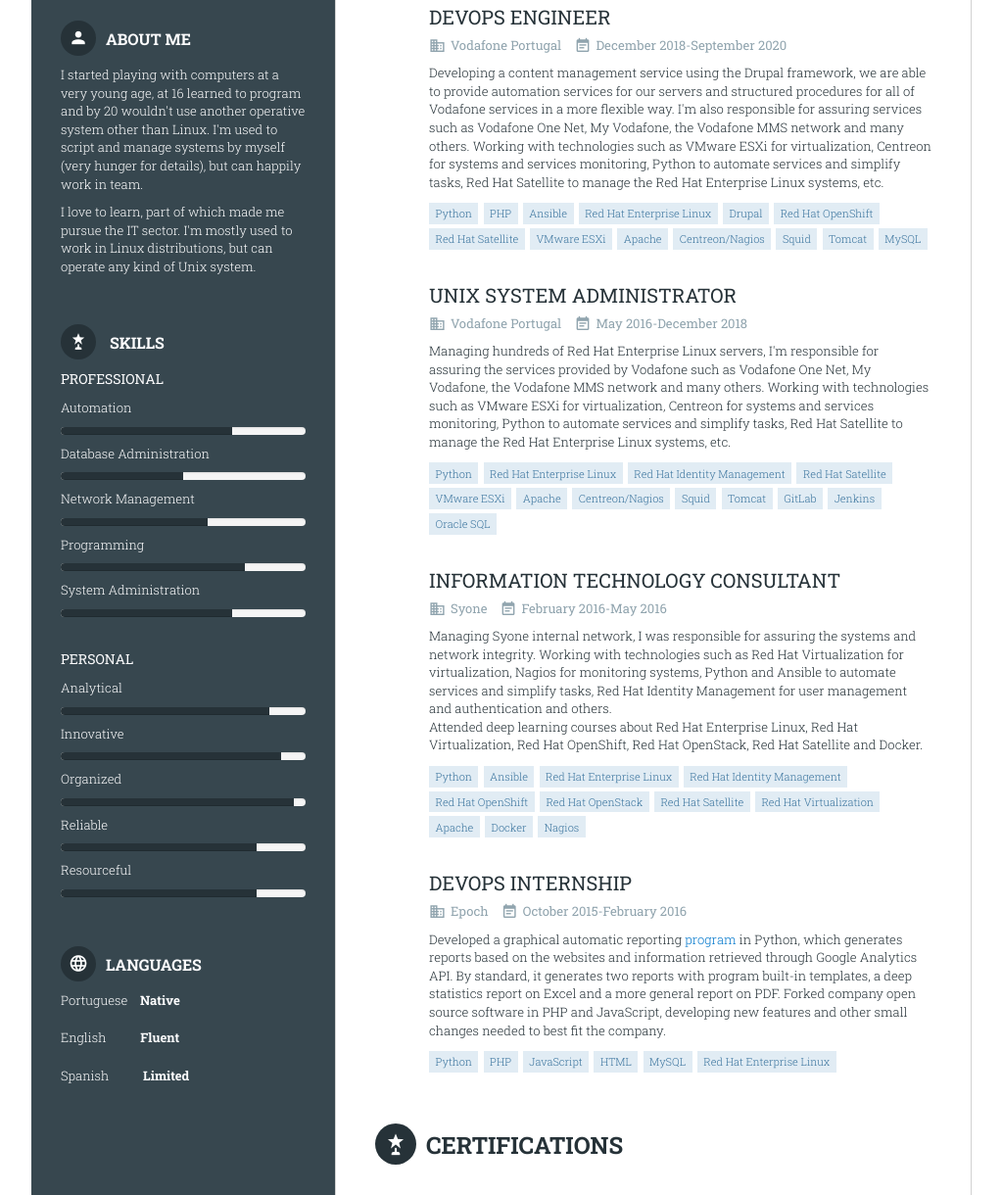
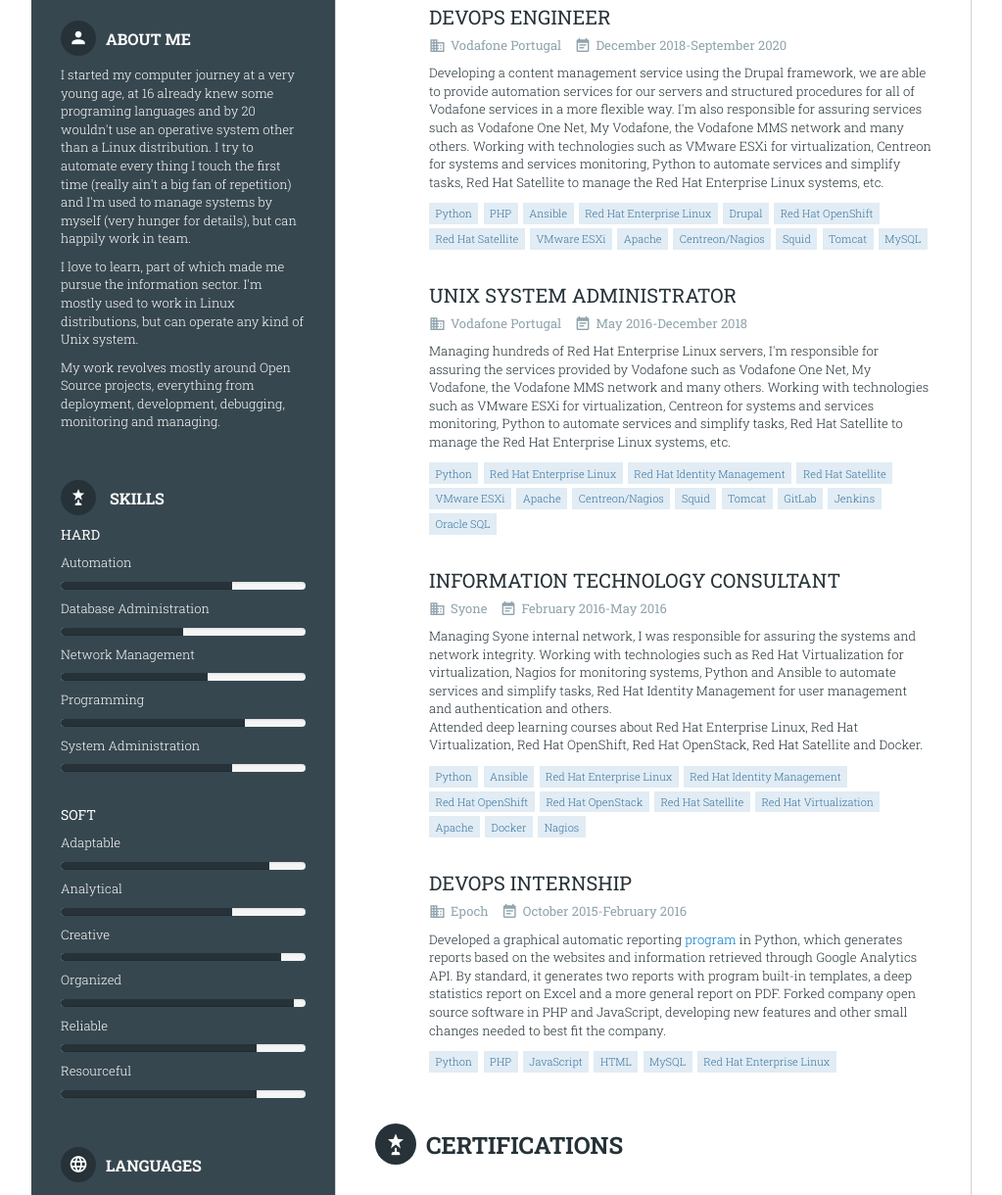
Before and after one commit to fmmsc/resume, a plain HTML site: page homepage.html in a window 1280 px wide. Shown: the part 404-1624 px from the top of the page at 98% size, without its empty margins (128-1151 px from the left). Drawn offline with Linux system fonts and the light colour scheme; a script that the page names is missing; a web font is replaced by a local one.

Commit message:
Update homepage.html

```diff
--- a/homepage.html
+++ b/homepage.html
@@ -54,8 +54,9 @@
 							<i class="mdi mdi-account nino-icon"></i>About Me
 						</h2>
 						<div class="nino-sectionContent">
-							<p>I started playing with computers at a very young age, at 16 learned to program and by 20 wouldn't use another operative system other than Linux. I'm used to script and manage systems by myself (very hunger for details), but can happily work in team.</p>
-							<p>I love to learn, part of which made me pursue the IT sector. I'm mostly used to work in Linux distributions, but can operate any kind of Unix system.</p>
+							<p>I started my computer journey at a very young age, at 16 already knew some programing languages and by 20 wouldn't use an operative system other than a Linux distribution. I try to automate every thing I touch the first time (really ain't a big fan of repetition) and I'm used to manage systems by myself (very hunger for details), but can happily work in team.</p>
+							<p>I love to learn, part of which made me pursue the information sector. I'm mostly used to work in Linux distributions, but can operate any kind of Unix system.</p>
+							<p>My work revolves mostly around Open Source projects, everything from deployment, development, debugging, monitoring and managing.</p>
 						</div>
 					</section>
 					<section class="nino-mySkill col-md-12 col-sm-6 col-xs-12">
@@ -64,13 +65,13 @@
 							Skills
 						</h2>
 						<ul class="nino-listWithIcon">
-							<h5 class="nino-articleTitle">Professional</h5>
+							<h5 class="nino-articleTitle">Hard</h5>
 							<li layout="row">
 									<div class="fg">
 									<p>Automation</p>
 									<div class="progress">
 										<div class="progress-bar" role="progressbar" aria-valuenow="60" aria-valuemin="0" aria-valuemax="100" style="width: 70%;">
-											<span class="sr-only">80% Complete</span>
+											<span class="sr-only">85% Complete</span>
 										</div>
 									</div>
 								</div>
@@ -80,7 +81,7 @@
 									<p>Database Administration</p>
 									<div class="progress">
 										<div class="progress-bar" role="progressbar" aria-valuenow="80" aria-valuemin="0" aria-valuemax="100" style="width: 50%;">
-											<span class="sr-only">65% Complete</span>
+											<span class="sr-only">70% Complete</span>
 										</div>
 									</div>
 								</div>
@@ -90,7 +91,7 @@
 									<p>Network Management</p>
 									<div class="progress">
 										<div class="progress-bar" role="progressbar" aria-valuenow="50" aria-valuemin="0" aria-valuemax="100" style="width: 60%;">
-											<span class="sr-only">60% Complete</span>
+											<span class="sr-only">65% Complete</span>
 										</div>
 									</div>
 								</div>
@@ -100,7 +101,7 @@
 									<p>Programming</p>
 									<div class="progress">
 										<div class="progress-bar" role="progressbar" aria-valuenow="60" aria-valuemin="0" aria-valuemax="100" style="width: 75%;">
-											<span class="sr-only">85% Complete</span>
+											<span class="sr-only">90% Complete</span>
 										</div>
 									</div>
 								</div>
@@ -110,16 +111,16 @@
 									<p>System Administration</p>
 									<div class="progress">
 										<div class="progress-bar" role="progressbar" aria-valuenow="90" aria-valuemin="0" aria-valuemax="100" style="width: 70%;">
-											<span class="sr-only">80% Complete</span>
+											<span class="sr-only">90% Complete</span>
 										</div>
 									</div>
 								</div>
 							</li>
 							<br>
-							<h5 class="nino-articleTitle">Personal</h5>
+							<h5 class="nino-articleTitle">Soft</h5>
 							<li layout="row">
 								<div class="fg">
-									<p>Analytical</p>
+									<p>Adaptable</p>
 									<div class="progress">
 										<div class="progress-bar" role="progressbar" aria-valuenow="60" aria-valuemin="0" aria-valuemax="100" style="width: 85%;">
 											<span class="sr-only">85% Complete</span>
@@ -128,8 +129,18 @@
 								</div>
 							</li>
 							<li layout="row">
+									<div class="fg">
+									<p>Analytical</p>
+									<div class="progress">
+										<div class="progress-bar" role="progressbar" aria-valuenow="60" aria-valuemin="0" aria-valuemax="100" style="width: 70%;">
+											<span class="sr-only">85% Complete</span>
+										</div>
+									</div>
+								</div>
+							</li>
+							<li layout="row">
 								<div class="fg">
-									<p>Innovative</p>
+									<p>Creative</p>
 									<div class="progress">
 										<div class="progress-bar" role="progressbar" aria-valuenow="60" aria-valuemin="0" aria-valuemax="100" style="width: 90%;">
 											<span class="sr-only">90% Complete</span>
@@ -142,7 +153,7 @@
 									<p>Organized</p>
 									<div class="progress">
 										<div class="progress-bar" role="progressbar" aria-valuenow="60" aria-valuemin="0" aria-valuemax="100" style="width: 95%;">
-											<span class="sr-only">95% Complete</span>
+											<span class="sr-only">90% Complete</span>
 										</div>
 									</div>
 								</div>
@@ -186,7 +197,7 @@
 							</li>
 							<li layout="row">
 								<div class="fg">
-									<p>Spanish &nbsp;&nbsp;&nbsp;&nbsp;&nbsp;&nbsp;&nbsp;&nbsp;&nbsp; <b>Limited</b></p>
+									<p>Spanish &nbsp;&nbsp;&nbsp;&nbsp;&nbsp;&nbsp;&nbsp;&nbsp; <b>Limited</b></p>
 								</div>
 							</li>
 						</ul>
```
